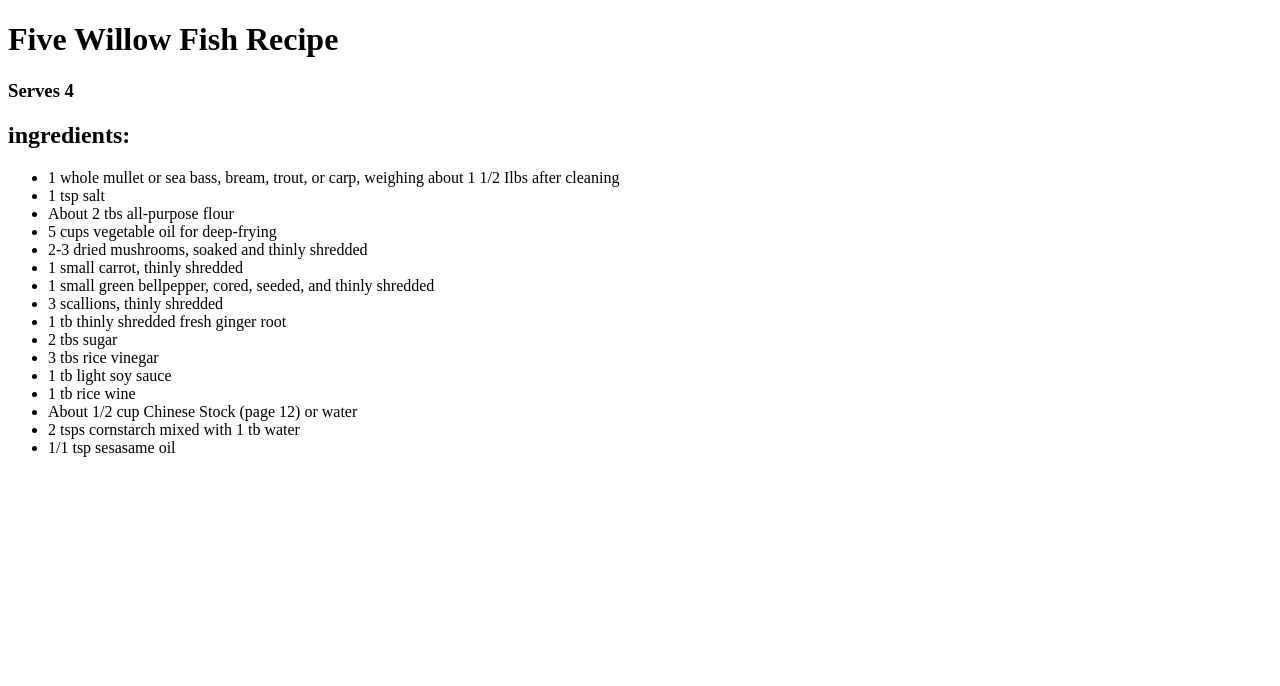
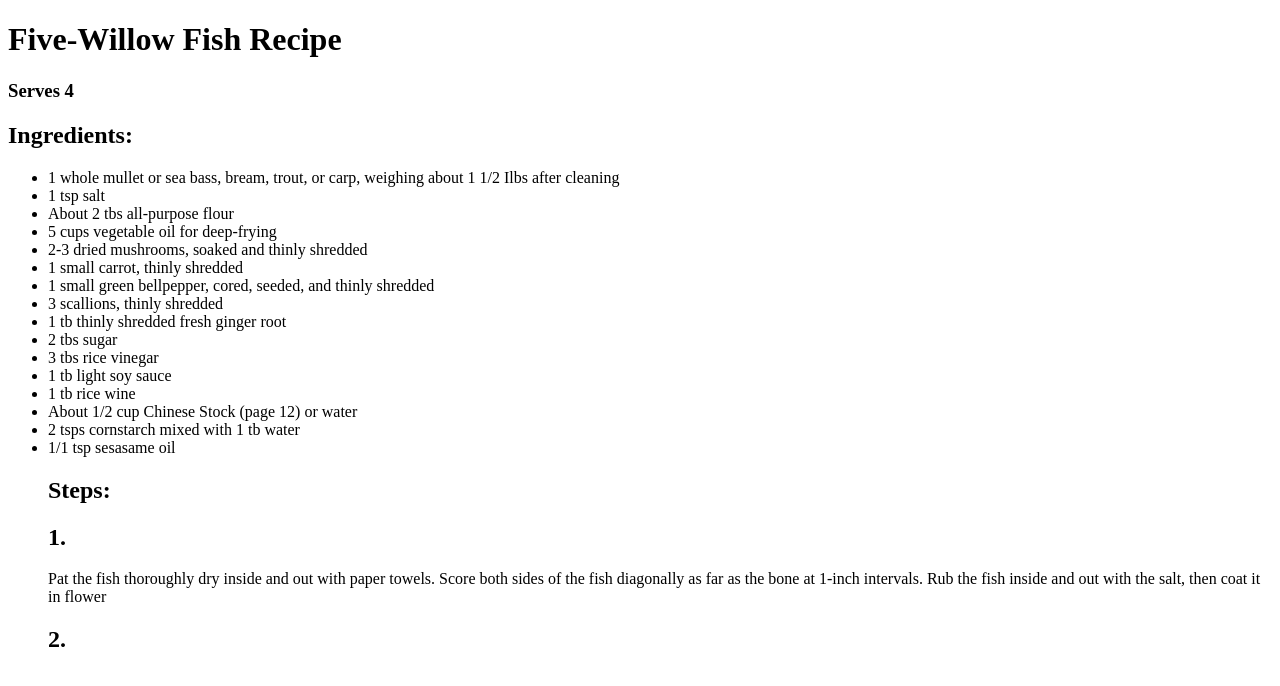
Before and after one commit to EllaMurphy1/recipe, a plain HTML site: page index.html in a window 1280 px wide. Drawn offline with Linux system fonts and the light colour scheme.

Commit message:
Update index.html

```diff
--- a/index.html
+++ b/index.html
@@ -2,10 +2,10 @@
 <html>
 <body>
 
-<h1>Five Willow Fish Recipe</h1>
+<h1>Five-Willow Fish Recipe</h1>
 <h3>Serves 4</h3>
 
-<h2>ingredients:</h2>
+<h2>Ingredients:</h2>
 
 <ul>
   <li>1 whole mullet or sea bass, bream, trout, or carp, weighing about 1 1/2 Ilbs after cleaning</li>
@@ -24,7 +24,8 @@
   <li>About 1/2 cup Chinese Stock (page 12) or water</li>
   <li>2 tsps cornstarch mixed with 1 tb water</li>
   <li>1/1 tsp sesasame oil</li>
-</ul>
 
-</body>
-</html>
+  <h2>Steps:</h2>
+  <h2> 1.</h2>
+  Pat the fish thoroughly dry inside and out with paper towels. Score both sides of the fish diagonally as far as the bone at 1-inch intervals. Rub the fish inside and out with the salt, then coat it in flower
+  <h2> 2.</h2>
```
